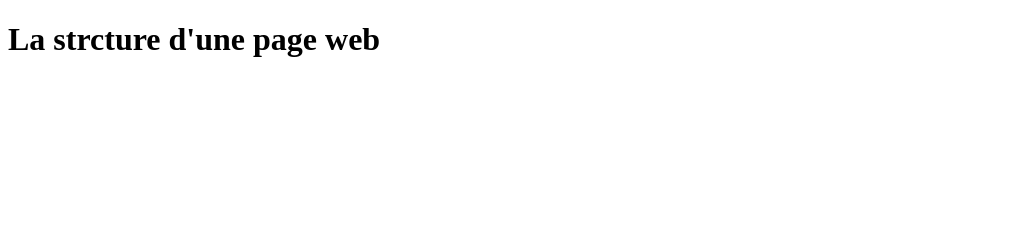
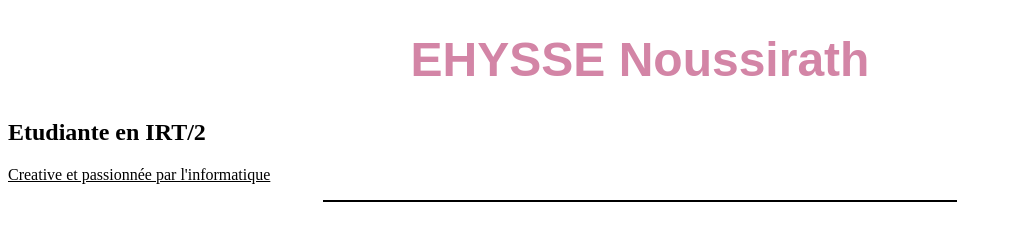
Before and after one commit to KemiEhysse/git-mon-cv, a plain HTML site: page index.html in a window 1280 px wide. Shown: the whole page, without its empty margins (0-1012 px from the left). Drawn offline with Linux system fonts and the light colour scheme.

Commit message:
mise en place de la section titre

```diff
--- a/index.html
+++ b/index.html
@@ -7,8 +7,11 @@
     <link rel="stylesheet" href="style.css">
 </head>
 <body>
-    <h1>
-        La strcture d'une page web
-    </h1>
+    <header class="header-titre">
+        <h1 class="titre-principal" style="color: #d385a6; text-align: center; font-size: 3em; font-family: Arial, Helvetica, sans-serif;">EHYSSE Noussirath</h1>
+        <h2>Etudiante en IRT/2</h2>
+        <p ><u>Creative et passionnée par l'informatique</u></p>
+        <hr style="width: 50%; margin: 10px auto; border: 1px solid #000;">
+    </header>
 </body>
 </html>
```
